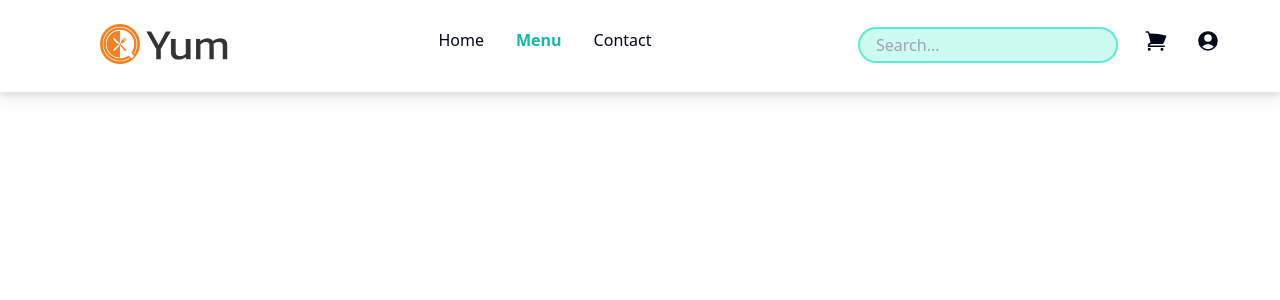
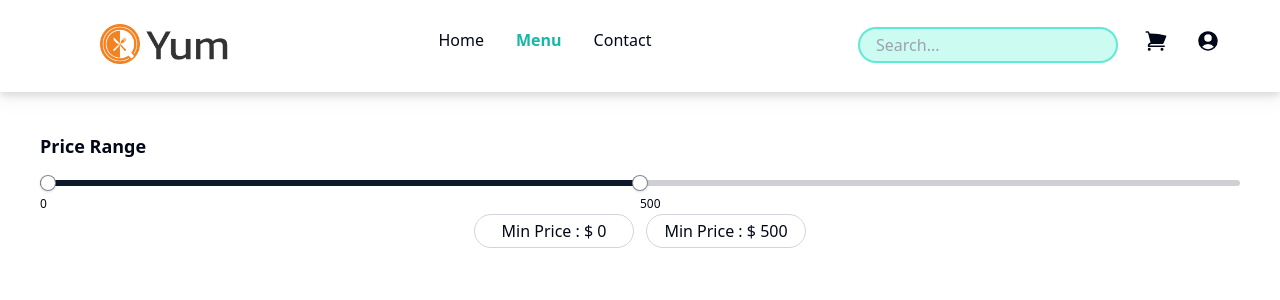
Before and after one commit to SrinivasBallari/cafe-app, a React (Vite) app in the folder frontend/: page /menu in a window 1280 px wide. Before the commit this address had no page. Shown: the top 300 px of the page. Built offline with nearby package versions, Linux system fonts and the light colour scheme.

Commit message:
introduced all individual components of menu page

```diff
--- a/frontend/package.json
+++ b/frontend/package.json
@@ -10,7 +10,9 @@
     "preview": "vite preview"
   },
   "dependencies": {
+    "@radix-ui/react-checkbox": "^1.0.4",
     "@radix-ui/react-icons": "^1.3.0",
+    "@radix-ui/react-slider": "^1.1.2",
     "@radix-ui/react-slot": "^1.0.2",
     "class-variance-authority": "^0.7.0",
     "clsx": "^2.1.0",
--- a/frontend/src/App.jsx
+++ b/frontend/src/App.jsx
@@ -3,6 +3,7 @@ import {BrowserRouter,Routes,Route} from 'react-router-dom'
 import Login from "./pages/auth/Login"
 import Home from "./pages/Home"
 import Navbar from "./components/Navbar"
+import Menu from "./pages/Menu"
 
 function App() {
 
@@ -20,9 +21,10 @@ function App() {
         <BrowserRouter>
         {renderNavbar()}
                 <Routes>
-                    <Route path="/" element = { <Home/>} />
+                    <Route path='/' element = { <Home/>} />
                     <Route path='/register' element={ <Register/> } />
                     <Route path='/login' element={ <Login/> } />
+                    <Route path='menu' element={<Menu/>}/>
                 </Routes>
         </BrowserRouter>
       </>
--- a/frontend/src/components/Home/HomeMiniMenuSection.jsx
+++ b/frontend/src/components/Home/HomeMiniMenuSection.jsx
@@ -67,8 +67,8 @@ const HomeMiniMenuSection = () => {
                     >
                         <CarouselContent>
                             {menuList[selectedItem].map((obj, index) => (
-                                <CarouselItem key={index} className="md:basis-1/2 lg:basis-1/2">
-                                    <Card className="bg-gradient-to-t from-teal-200 drop-shadow-xl">
+                                <CarouselItem key={index} className="md:basis-1/2 lg:basis-1/2 ">
+                                    <Card className="bg-gradient-to-t from-teal-200 ">
                                         <CardHeader>
                                             <CardTitle>{obj.name}</CardTitle>
                                             <CardDescription>just at {obj.price} $</CardDescription>
--- /dev/null
+++ b/frontend/src/components/Menu/CategoryFilter.jsx
@@ -0,0 +1,22 @@
+import categoryList from "@/temp/Category";
+import { Checkbox } from "@/components/ui/checkbox"
+
+const CategoryFilter = () => {
+    return (
+        <div className="flex flex-col gap-3 px-10 py-10">
+            <p className="font-semibold text-lg">CATEGORY</p>
+            {categoryList.map((category) => (
+                <div className="flex items-center space-x-2">
+                    <Checkbox id={category} />
+                    <label
+                        className="text-sm text-gray-800"
+                    >
+                        {category}
+                    </label>
+                </div>
+            ))}
+        </div>
+    )
+}
+
+export default CategoryFilter;
--- a/frontend/src/components/Menu/MenuItemCard.jsx
+++ b/frontend/src/components/Menu/MenuItemCard.jsx
@@ -1,14 +1,38 @@
+import { useState } from "react";
+import { Link } from "react-router-dom";
 
 const MenuItemCard = (props) => {
+
+    const [count, setCount] = useState(0);
+
     return (
-        <div>
-            <div>
-            <img src={props.image} alt="loading" />
+        <div className="flex flex-col gap-4 border-2 border-gray-200 hover:border-teal-200 hover:shadow-2xl rounded-2xl my-3 mx-3">
+            <div className="diplay-block m-auto py-3">
+                <img src={props.image} alt="loading" />
             </div>
-            <div>
+            <div className="flex justify-between px-3 font-semibold text-xl">
                 <p>{props.name}</p>
-
+                <button>
+                    <svg xmlns="http://www.w3.org/2000/svg" fill="none" viewBox="0 0 24 24" strokeWidth="1.5" stroke="currentColor" className="w-6 h-6">
+                        <path strokeLinecap="round" strokeLinejoin="round" d="M21 8.25c0-2.485-2.099-4.5-4.688-4.5-1.935 0-3.597 1.126-4.312 2.733-.715-1.607-2.377-2.733-4.313-2.733C5.1 3.75 3 5.765 3 8.25c0 7.22 9 12 9 12s9-4.78 9-12Z" />
+                    </svg>
+                </button>
             </div>
+            <div className="flex justify-start px-3 gap-2">
+                <p>{props.rating}</p>
+                ⭐
+            </div>
+            <div className="flex justify-between px-3">
+                <p className="inline-flex justify-center items-center font-semibold text-xl">$ {props.price}</p>
+                <div className="flex gap-2 border-2 rounded-full border-gray-200 px-1 py-1">
+                    <button className="bg-gray-200 rounded-full h-6 w-6 text-xl inline-flex items-center justify-center"> - </button>
+                    <p className="px-1">{count}</p>
+                    <button className="bg-gray-200 rounded-full h-6 w-6 text-sm inline-flex items-center justify-center"> + </button>
+                </div>
+            </div>
+            <button className="bg-teal-200 rounded-full inline-flex justify-center items-center py-2 mb-3 mx-3">
+                Add to cart
+            </button>
         </div>
     )
 }
--- /dev/null
+++ b/frontend/src/components/Menu/PriceFilter.jsx
@@ -0,0 +1,35 @@
+import { Slider } from "@/components/ui/slider"
+import { useState } from "react";
+
+const PriceFilter = () => {
+
+    const [minPrice, setMinPrice] = useState(0);
+    const [maxPrice, setMaxPrice] = useState(500);
+    const [range, setRange] = useState([0, 500]);
+
+    const handleRangeChange = (value) => {
+        setRange(value);
+        setMinPrice(range[0]);
+        setMaxPrice(range[1]);
+    };
+
+    return (
+        <div className="flex flex-col py-10 px-10 gap-5">
+            <p className="font-semibold text-lg">Price Range</p>
+            <Slider
+                defaultValue={[0, 500]}
+                max={1000}
+                min={0}
+                step={50}
+                value={range}
+                onValueChange={handleRangeChange}
+            />
+            <div className="flex flex-col sm:flex-row gap-3 justify-center items-center py-2">
+                <label type="number" className="w-40 inline-flex justify-center items-center px-2 py-1 rounded-full border border-gray-300">Min Price : $ {minPrice}</label>
+                <label type="number" className="w-40 inline-flex justify-center items-center px-2 py-1 rounded-full border border-gray-300">Min Price : $ {maxPrice}</label>
+            </div>
+        </div>
+    )
+}
+
+export default PriceFilter;
--- /dev/null
+++ b/frontend/src/components/ui/checkbox.jsx
@@ -0,0 +1,24 @@
+"use client"
+
+import * as React from "react"
+import * as CheckboxPrimitive from "@radix-ui/react-checkbox"
+import { CheckIcon } from "@radix-ui/react-icons"
+
+import { cn } from "@/lib/utils"
+
+const Checkbox = React.forwardRef(({ className, ...props }, ref) => (
+  <CheckboxPrimitive.Root
+    ref={ref}
+    className={cn(
+      "peer h-4 w-4 shrink-0 rounded-sm border border-primary shadow focus-visible:outline-none focus-visible:ring-1 focus-visible:ring-ring disabled:cursor-not-allowed disabled:opacity-50 data-[state=checked]:bg-primary data-[state=checked]:text-primary-foreground",
+      className
+    )}
+    {...props}>
+    <CheckboxPrimitive.Indicator className={cn("flex items-center justify-center text-current")}>
+      <CheckIcon className="h-4 w-4" />
+    </CheckboxPrimitive.Indicator>
+  </CheckboxPrimitive.Root>
+))
+Checkbox.displayName = CheckboxPrimitive.Root.displayName
+
+export { Checkbox }
--- /dev/null
+++ b/frontend/src/components/ui/slider.jsx
@@ -0,0 +1,47 @@
+import React, { useState } from 'react';
+import * as SliderPrimitive from '@radix-ui/react-slider';
+
+import { cn } from '../../lib/utils';
+
+const Slider = React.forwardRef(({ className, min, max, step, formatLabel, value, onValueChange, ...props }, ref) => {
+    const initialValue = Array.isArray(value) ? value : [min, max];
+    const [localValues, setLocalValues] = useState(initialValue);
+
+    const handleValueChange = (newValues) => {
+        setLocalValues(newValues);
+        if (onValueChange) {
+            onValueChange(newValues);
+        }
+    };
+
+    return (
+        <SliderPrimitive.Root
+            ref={ref}
+            min={min}
+            max={max}
+            step={step}
+            value={localValues}
+            onValueChange={handleValueChange}
+            className={cn('relative flex w-full touch-none select-none items-center', className)}
+            {...props}
+        >
+            <SliderPrimitive.Track className="relative h-1.5 w-full grow overflow-hidden rounded-full bg-primary/20">
+                <SliderPrimitive.Range className="absolute h-full bg-primary" />
+            </SliderPrimitive.Track>
+            {localValues.map((value, index) => (
+                <React.Fragment key={index}>
+                    <div className="absolute text-center" style={{ left: `calc(${((value - min) / (max - min)) * 100}% + 0px)`  , top: `10px`}}>
+                        <span className="text-xs">{formatLabel ? formatLabel(value) : value}</span>
+                    </div>
+                    <SliderPrimitive.Thumb
+                        className="block h-4 w-4 rounded-full border border-primary/50 bg-background shadow transition-colors focus-visible:outline-none focus-visible:ring-1 focus-visible:ring-ring disabled:pointer-events-none disabled:opacity-50"
+                    />
+                </React.Fragment>
+            ))}
+        </SliderPrimitive.Root>
+    );
+});
+
+Slider.displayName = SliderPrimitive.Root.displayName;
+
+export { Slider };
--- /dev/null
+++ b/frontend/src/pages/Menu.jsx
@@ -0,0 +1,19 @@
+import menuData from '@/temp/MenuData';
+import MenuItemCard from '../components/Menu/MenuItemCard'
+import CategoryFilter from '@/components/Menu/CategoryFilter';
+import PriceFilter from '@/components/Menu/PriceFilter';
+// import PriceFilter
+const Menu = () => {
+    return (
+        <div>
+            {/* {menuData.map((obj) => (
+                <MenuItemCard name={obj.name} image={obj.image} rating={obj.rating} price={obj.price} />
+            ))} */}
+            {/* <CategoryFilter/> */}
+
+            <PriceFilter/>
+        </div>
+    )
+}
+
+export default Menu;
--- /dev/null
+++ b/frontend/src/temp/Category.js
@@ -0,0 +1,4 @@
+
+const categoryList = ['All','Wraps','Burgers','Noodles','Pizza','Thalis','Burrito Bowls','Appetizers','Coffee']
+
+export default categoryList;
```
Also changed, not shown: frontend/src/temp/MenuData.js (+17 -41 lines), frontend/src/assets/images/wrap.png (added), 1 other file (tests, documents, lock files or other folders).
